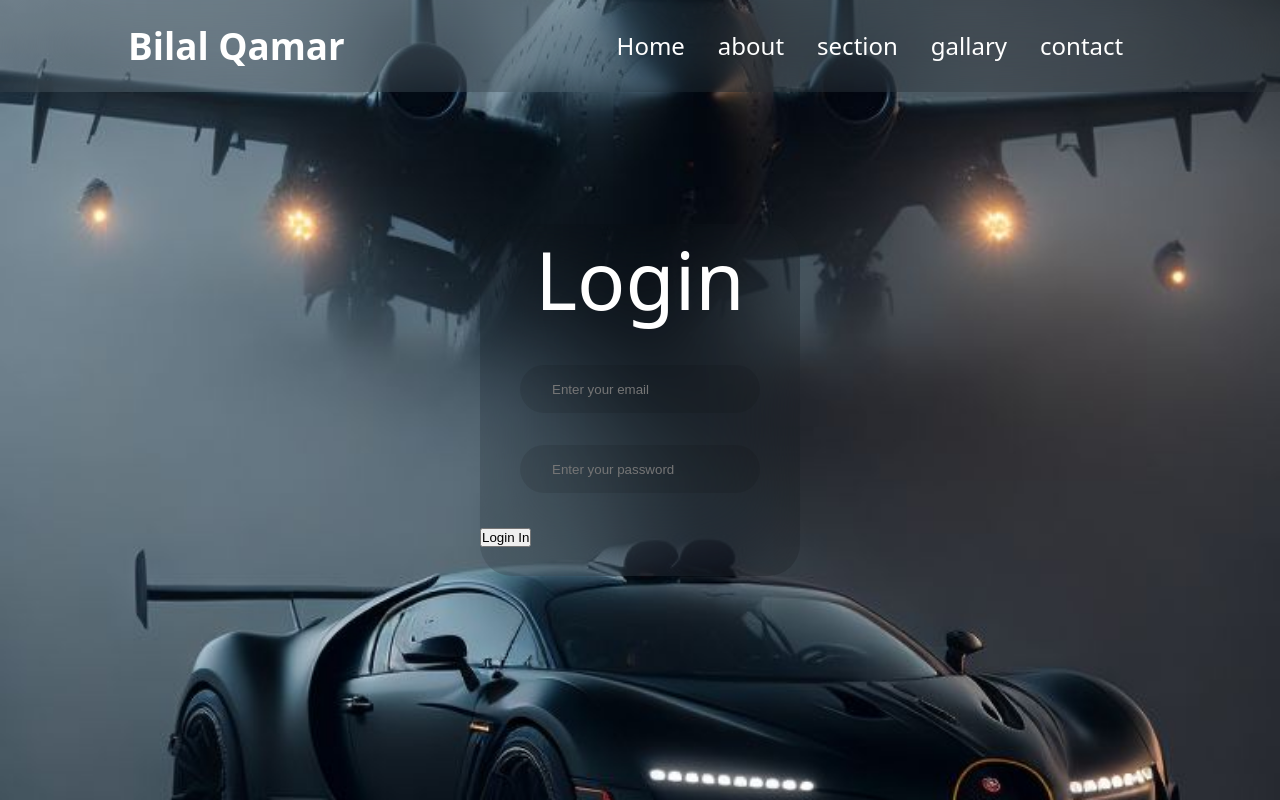
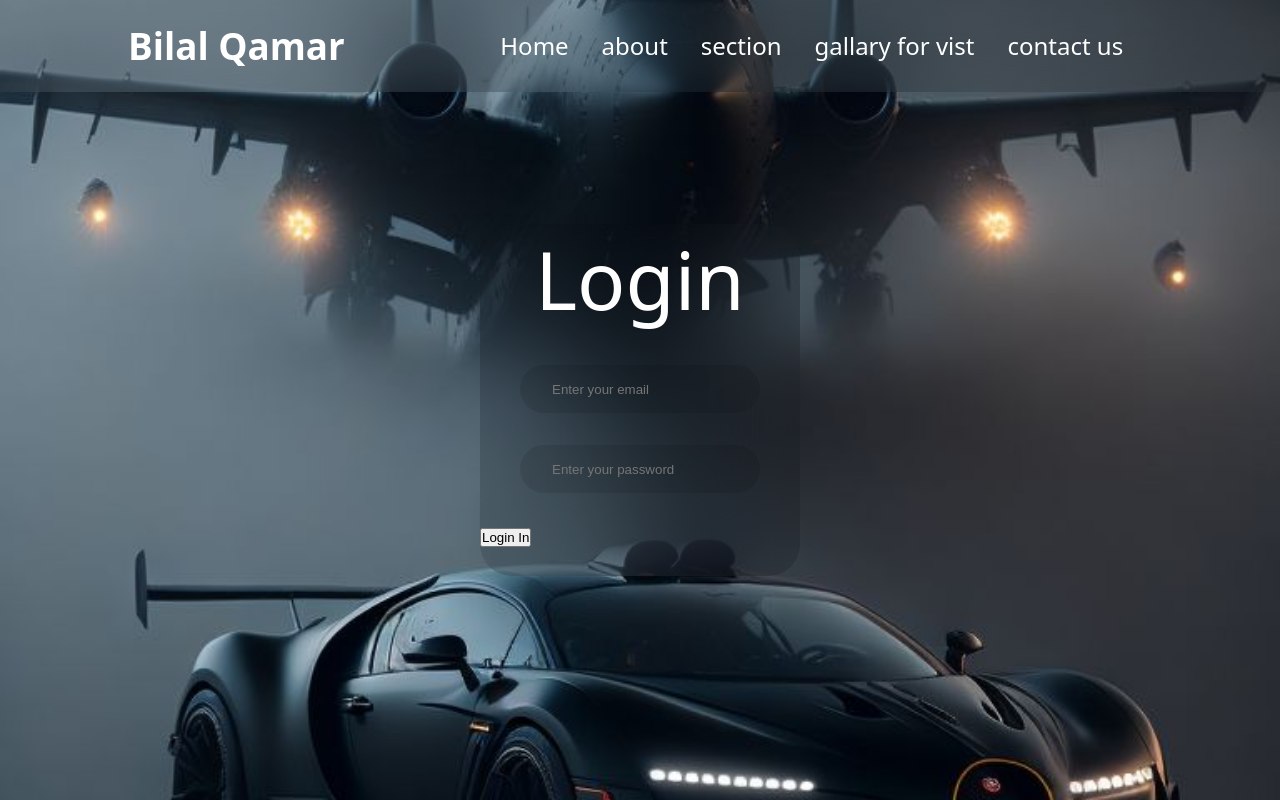
Before and after one commit to MBilalQamar786/practice, a website: page hel.html in a window 1280 px wide. Drawn offline with nearby package versions, Linux system fonts and the light colour scheme; a web font is replaced by a local one.

Commit message:
hel.html

```diff
--- a/hel.html
+++ b/hel.html
@@ -19,8 +19,8 @@
             <a href="">Home</a>
             <a href="">about</a>
             <a href="">section</a>
-            <a href="">gallary</a>
-            <a href="">contact</a>
+            <a href="">gallary for vist</a>
+            <a href="">contact us</a>
         </nav>
     </header>
     <div class="main">
```
